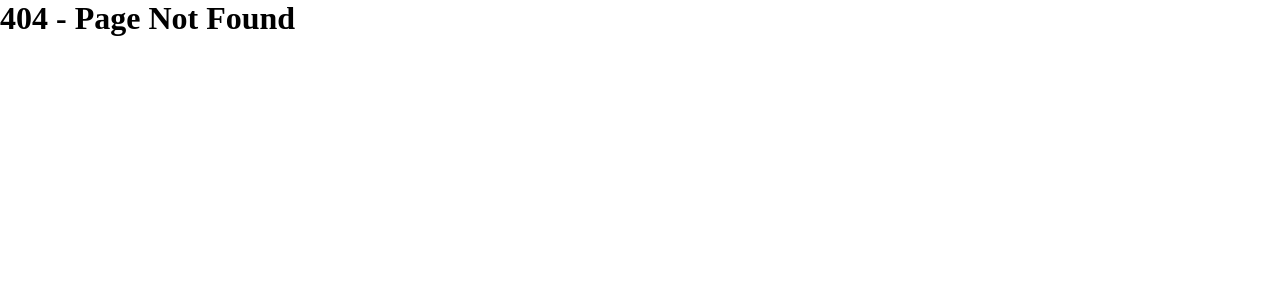
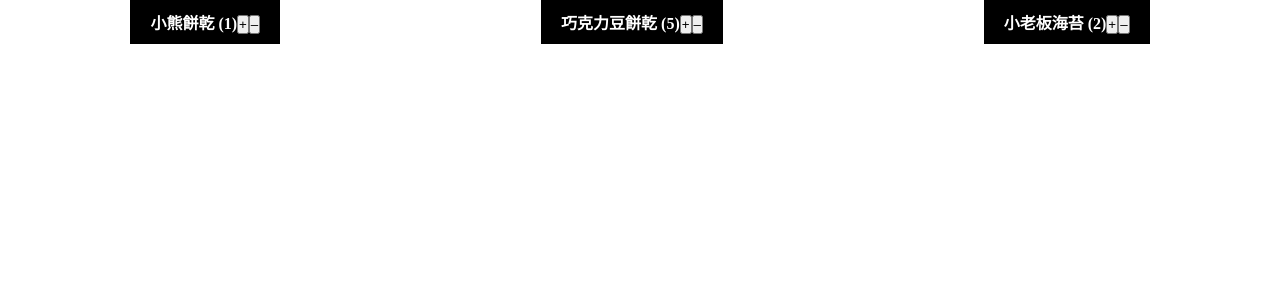
Before and after one commit to XuanYing0915/react_class_base, a Next.js app: page /course/shopping-cart in a window 1280 px wide. Before the commit this address had no page. Shown: the top 300 px of the page. Built offline with nearby package versions, Linux system fonts and the light colour scheme.

Commit message:
購物車 商品+- (2個函式)

```diff
--- /dev/null
+++ b/pages/course/shopping-cart.js
@@ -0,0 +1,75 @@
+import { useState } from 'react'
+
+const initialProducts = [
+  {
+    id: 0,
+    name: '小熊餅乾',
+    count: 1,
+  },
+  {
+    id: 1,
+    name: '巧克力豆餅乾',
+    count: 5,
+  },
+  {
+    id: 2,
+    name: '小老板海苔',
+    count: 2,
+  },
+]
+
+export default function ShoppingCart() {
+  const [products, setProducts] = useState(initialProducts)
+  const [count, setCount] = useState(products)
+
+  //   增加
+  const add = (id) => {
+    // 把產品物件map
+    const newProducts = products.map((v, i) => {
+      // 如果id===點擊的id
+      // 把物件攤開   回傳count+1的結果
+      if (v.id === id) return { ...v, count: v.count + 1 }
+      else return { ...v }
+    })
+    setProducts(newProducts)
+  }
+
+  //   減少
+  const sub = (id) => {
+    // 把產品物件map
+    const newProducts = products.map((v, i) => {
+      // 如果id===點擊的id
+      // 把物件攤開   回傳count+1的結果
+      if (v.id === id) return { ...v, count: v.count - 1 }
+      else return { ...v }
+    })
+    setProducts(newProducts)
+  }
+
+  return (
+    <ul>
+      {products.map((product) => (
+        <li key={product.id}>
+          {/* 名稱(數量) */}
+          {product.name} (<b>{product.count}</b>)
+          <button
+            // 按鈕函式
+            // 物件 =深拷貝
+            onClick={() => {
+              add(product.id)
+            }}
+          >
+            +
+          </button>
+          <button
+            onClick={() => {
+              sub(product.id)
+            }}
+          >
+            –
+          </button>
+        </li>
+      ))}
+    </ul>
+  )
+}
```
